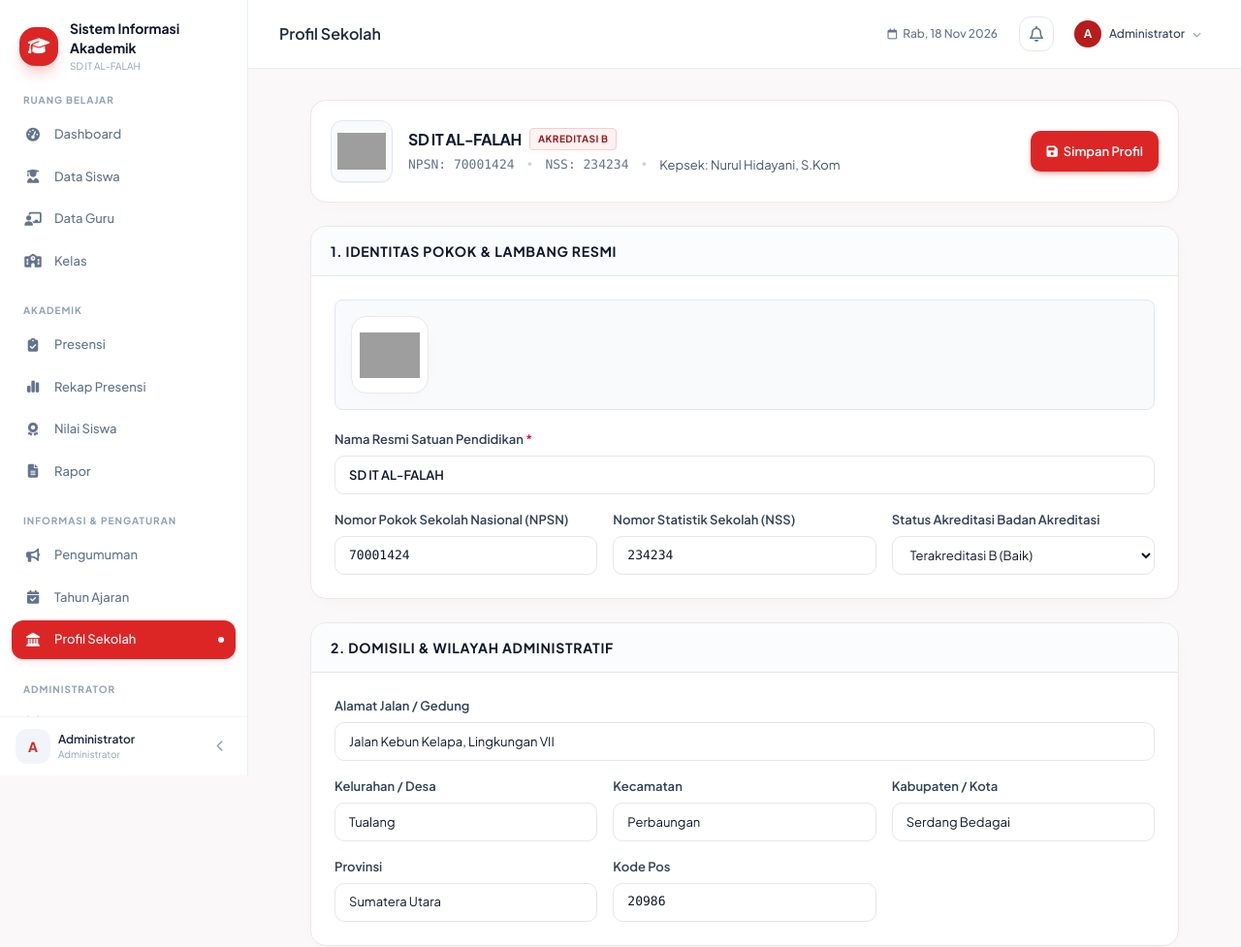
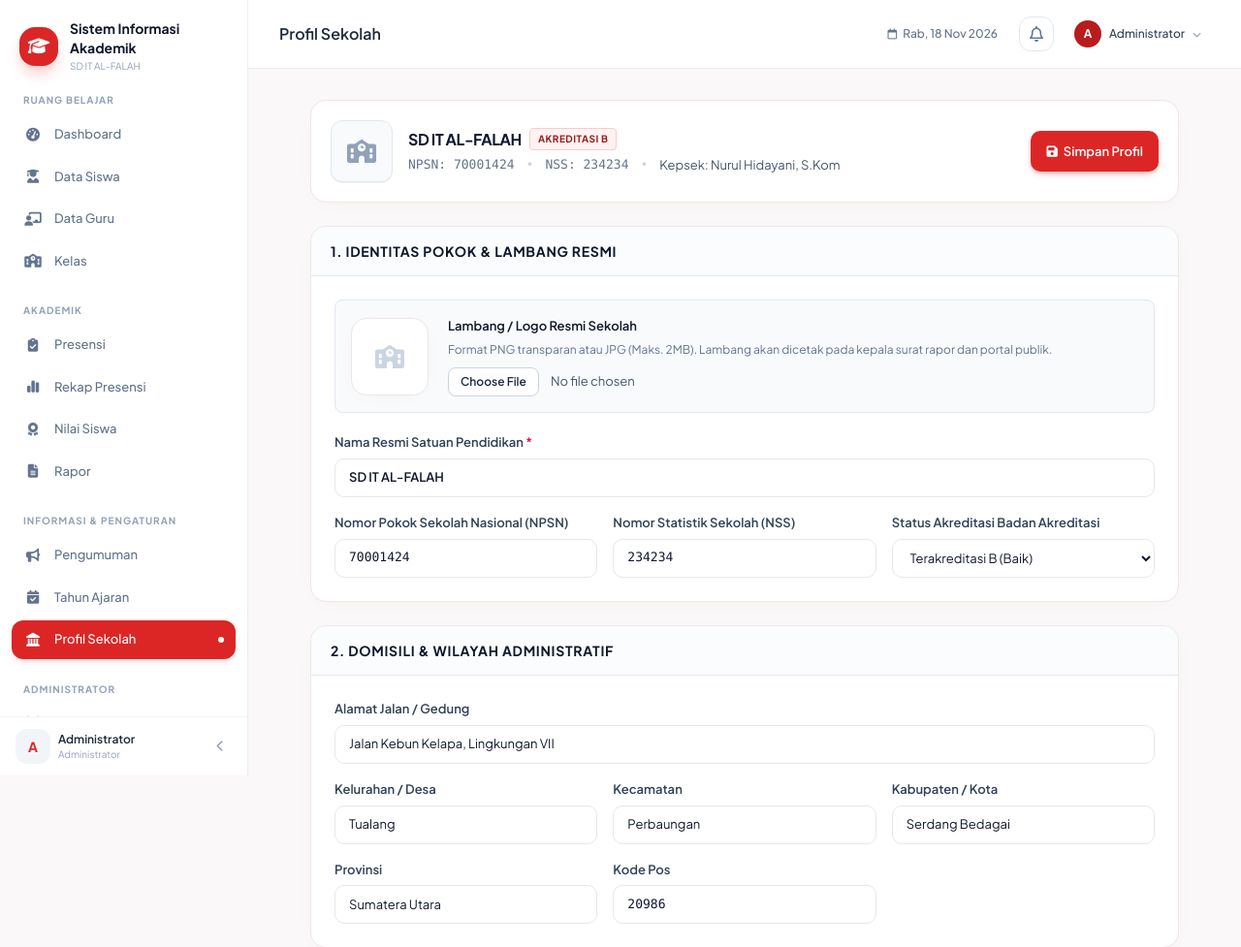
Before and after one commit to sff333/siakad, a Laravel app: page /profil-sekolah in a window 1280 px wide. Shown: the top 977 px of the page at 97% size. Run offline with Laravel 12, Linux system fonts and the light colour scheme; a user stored in the database is signed in; data comes from the database, SQL or seed files in the repository; style sheets or scripts are compiled from the project's sources; some libraries are stand-ins or nearby versions; grey boxes are pictures that could not be loaded.

Commit message:
fix feature

```diff
--- a/app/Http/Controllers/ProfilSekolahController.php
+++ b/app/Http/Controllers/ProfilSekolahController.php
@@ -3,6 +3,7 @@
 namespace App\Http\Controllers;
 
 use App\Models\ProfilSekolah;
+use Cloudinary\Cloudinary;
 use Illuminate\Http\Request;
 use Illuminate\Support\Facades\Storage;
 use Inertia\Inertia;
@@ -43,19 +44,19 @@ class ProfilSekolahController extends Controller
         ]);
 
         if ($request->hasFile('logo')) {
-            $profil = ProfilSekolah::first();
-            if ($profil && $profil->logo) {
-                Storage::disk('public')->delete($profil->logo);
-            }
-            $validated['logo'] = $request->file('logo')->store('sekolah', 'public');
+            $cloudinary = new Cloudinary(config('services.cloudinary.url'));
+            $upload = $cloudinary->uploadApi()->upload($request->file('logo')->getRealPath(), [
+                'folder' => 'sekolah',
+            ]);
+            $validated['logo'] = $upload['secure_url'];
         }
 
         if ($request->hasFile('logo_kiri')) {
-            $profil = ProfilSekolah::first();
-            if ($profil && $profil->logo_kiri) {
-                Storage::disk('public')->delete($profil->logo_kiri);
-            }
-            $validated['logo_kiri'] = $request->file('logo_kiri')->store('sekolah', 'public');
+            $cloudinary = new Cloudinary(config('services.cloudinary.url'));
+            $upload = $cloudinary->uploadApi()->upload($request->file('logo_kiri')->getRealPath(), [
+                'folder' => 'sekolah',
+            ]);
+            $validated['logo_kiri'] = $upload['secure_url'];
         }
 
         ProfilSekolah::updateOrCreate(['id' => 1], $validated);
--- a/config/services.php
+++ b/config/services.php
@@ -34,5 +34,7 @@ return [
             'channel' => env('SLACK_BOT_USER_DEFAULT_CHANNEL'),
         ],
     ],
-
+'cloudinary' => [
+        'url' => env('CLOUDINARY_URL'),
+    ],
 ];
--- a/resources/js/Components/KopSuratModal.vue
+++ b/resources/js/Components/KopSuratModal.vue
@@ -61,8 +61,8 @@ const populateForm = () => {
     form.tipe_garis_kop = p.tipe_garis_kop || 'ganda';
     form.logo = null;
     form.logo_kiri = null;
-    logoPreview.value = p.logo ? `/storage/${p.logo}` : null;
-    logoKiriPreview.value = p.logo_kiri ? `/storage/${p.logo_kiri}` : null;
+    logoPreview.value = p.logo ? (p.logo.startsWith('http') ? p.logo : `/storage/${p.logo}`) : null;
+    logoKiriPreview.value = p.logo_kiri ? (p.logo_kiri.startsWith('http') ? p.logo_kiri : `/storage/${p.logo_kiri}`) : null;
 };
 
 watch(() => props.show, (newVal) => {
--- a/resources/js/Pages/ProfilSekolah/Index.vue
+++ b/resources/js/Pages/ProfilSekolah/Index.vue
@@ -10,8 +10,11 @@ const props = defineProps({
     },
 });
 
-const logoPreview = ref(props.profil?.logo ? `/storage/${props.profil.logo}` : null);
-
+const logoPreview = ref(
+    props.profil?.logo
+        ? (props.profil.logo.startsWith('http') ? props.profil.logo : `/storage/${props.profil.logo}`)
+        : null
+);
 const form = useForm({
     _method: 'PUT',
     nama_sekolah: props.profil?.nama_sekolah || '',
@@ -56,7 +59,8 @@ const submit = () => {
             <div class="bg-white border border-slate-200 rounded-xl p-5 shadow-2xs flex flex-col sm:flex-row items-start sm:items-center justify-between gap-4">
                 <div class="flex items-center gap-4">
                     <div class="w-16 h-16 rounded-xl border border-slate-200 bg-slate-50 p-1.5 flex items-center justify-center shrink-0 shadow-2xs">
-                        <img src="/images/logo.png" alt="Logo Sekolah" class="w-full h-full object-contain" />
+                        <img v-if="logoPreview" :src="logoPreview" alt="Logo Sekolah" class="w-full h-full object-contain" />
+                        <i v-else class="fa-solid fa-school text-slate-400 text-2xl"></i>
                     </div>
                     <div>
                         <div class="flex items-center gap-2 flex-wrap">
@@ -105,7 +109,20 @@ const submit = () => {
                         <!-- Logo Upload Row -->
                         <div class="p-4 rounded-lg border border-slate-200 bg-slate-50 flex flex-col sm:flex-row items-center gap-5">
                             <div class="w-20 h-20 rounded-xl bg-white border border-slate-200 overflow-hidden flex items-center justify-center shrink-0 shadow-2xs p-2">
-                               <img src="/images/logo-sekolah.png" alt="Logo Sekolah" class="w-full h-full object-contain" />
+                                <img v-if="logoPreview" :src="logoPreview" alt="Logo Sekolah" class="w-full h-full object-contain" />
+                                <i v-else class="fa-solid fa-school text-2xl text-slate-300"></i>
+                            </div>
+                            <div class="flex-1 space-y-1 text-center sm:text-left">
+                                <label class="block text-xs font-semibold text-slate-900">Lambang / Logo Resmi Sekolah</label>
+                                <p class="text-[11px] text-slate-500">Format PNG transparan atau JPG (Maks. 2MB). Lambang akan dicetak pada kepala surat rapor dan portal publik.</p>
+                                <div class="pt-1">
+                                    <input
+                                        type="file"
+                                        accept="image/*"
+                                        @change="onFileChange"
+                                        class="text-xs text-slate-600 file:mr-3 file:py-1.5 file:px-3 file:rounded-lg file:border file:border-slate-300 file:text-xs file:font-semibold file:bg-white file:text-slate-800 hover:file:bg-slate-50 file:cursor-pointer cursor-pointer"
+                                    />
+                                </div>
                             </div>
                         </div>
 
```
Also changed, not shown: app/Http/Controllers/NilaiController.php (+11 -8 lines), composer.json (+7 -1 lines), 1 other file.
